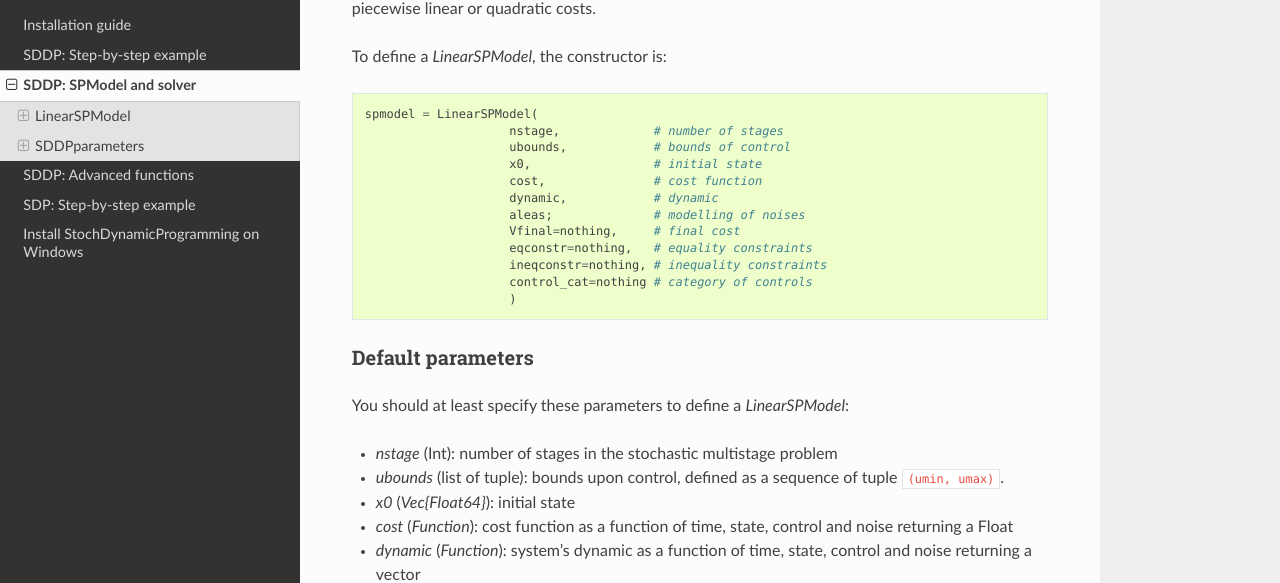
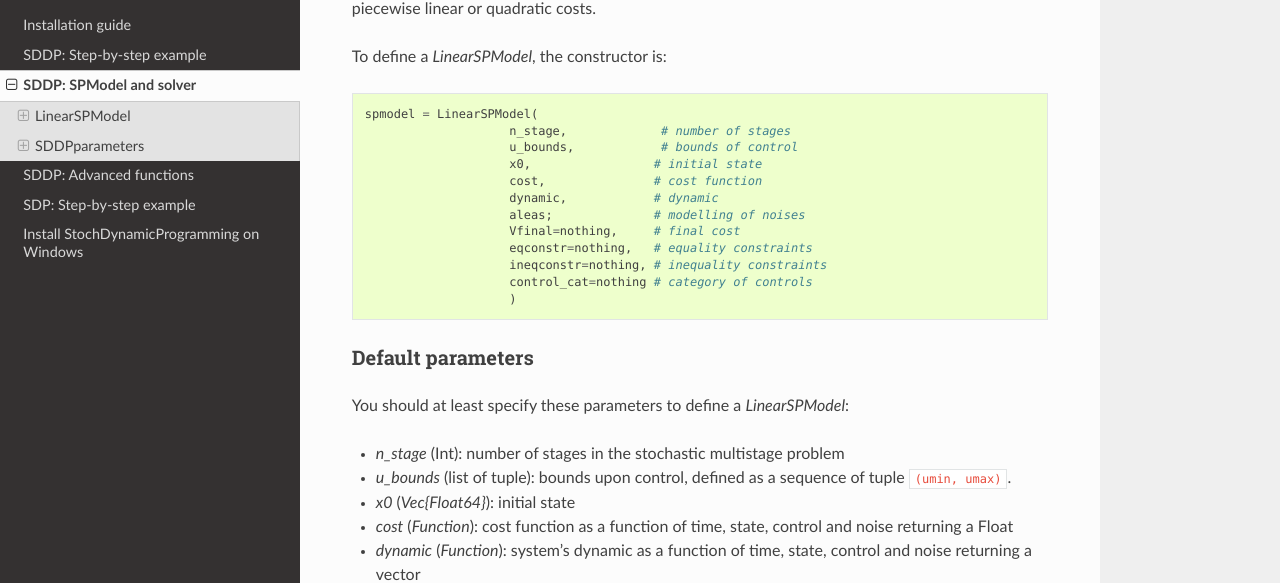
Before and after one commit to JuliaStochOpt/StochDynamicProgramming.jl, a Sphinx documentation site: the page built from doc/sddp_api.rst, in a window 1280 px wide and 900 px high, scrolled down 251 px. Shown: the part 136-719 px from the top of the window. Built offline with Sphinx 7.4.7 and the Read the Docs theme 2.0.0, drawn with Linux system fonts in a browser that asks for light colours.

Commit message:
changing ubound nstage xbound accross files

```diff
--- a/doc/sddp_api.rst
+++ b/doc/sddp_api.rst
@@ -20,8 +20,8 @@ but allows to use either piecewise linear or quadratic costs.
 To define a `LinearSPModel`, the constructor is::
 
     spmodel = LinearSPModel(
-                        nstage,             # number of stages
-                        ubounds,            # bounds of control
+                        n_stage,             # number of stages
+                        u_bounds,            # bounds of control
                         x0,                 # initial state
                         cost,               # cost function
                         dynamic,            # dynamic
@@ -36,8 +36,8 @@ Default parameters
 ^^^^^^^^^^^^^^^^^^
 You should at least specify these parameters to define a `LinearSPModel`:
 
-- `nstage` (Int): number of stages in the stochastic multistage problem
-- `ubounds` (list of tuple): bounds upon control, defined as a sequence of tuple :code:`(umin, umax)`.
+- `n_stage` (Int): number of stages in the stochastic multistage problem
+- `u_bounds` (list of tuple): bounds upon control, defined as a sequence of tuple :code:`(umin, umax)`.
 - `x0` (`Vec{Float64}`): initial state
 - `cost` (`Function`): cost function as a function of time, state, control and noise returning a Float
 - `dynamic` (`Function`): system's dynamic as a function of time, state, control and noise returning a vector
```
Also changed, not shown: 7 other files.
